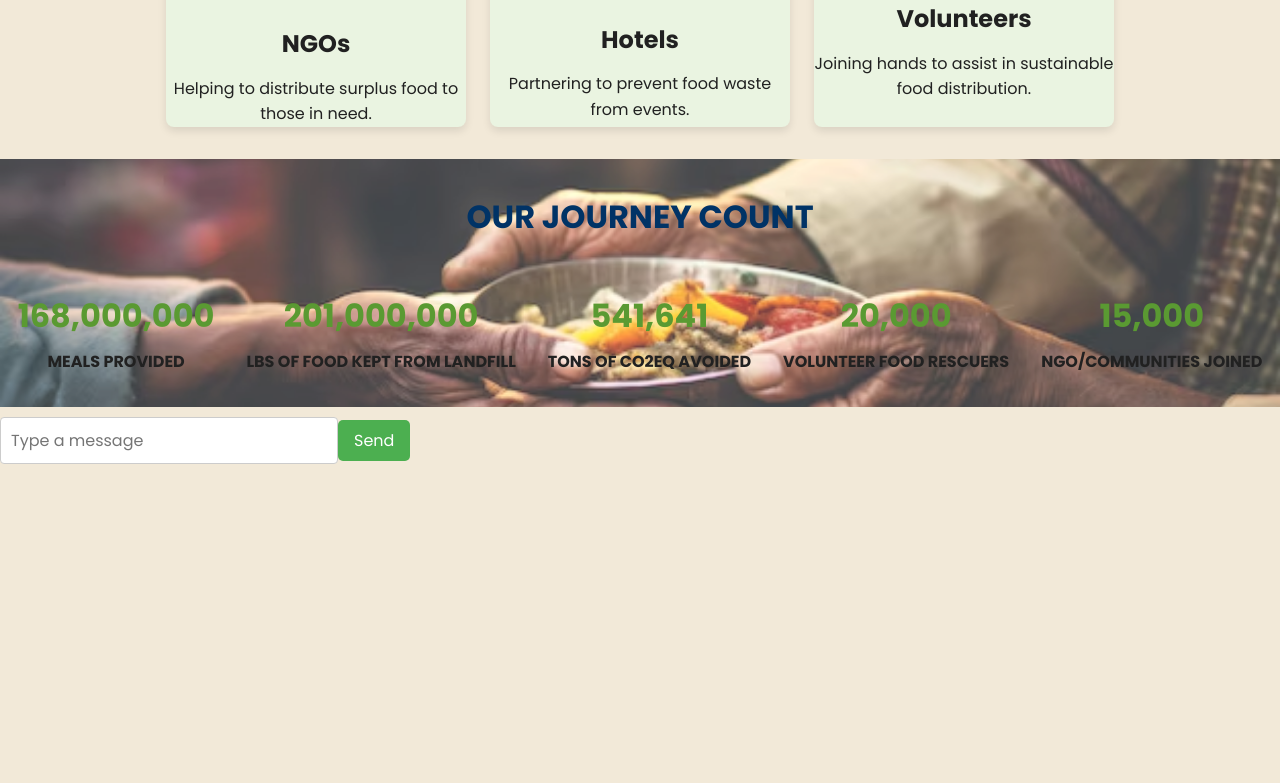
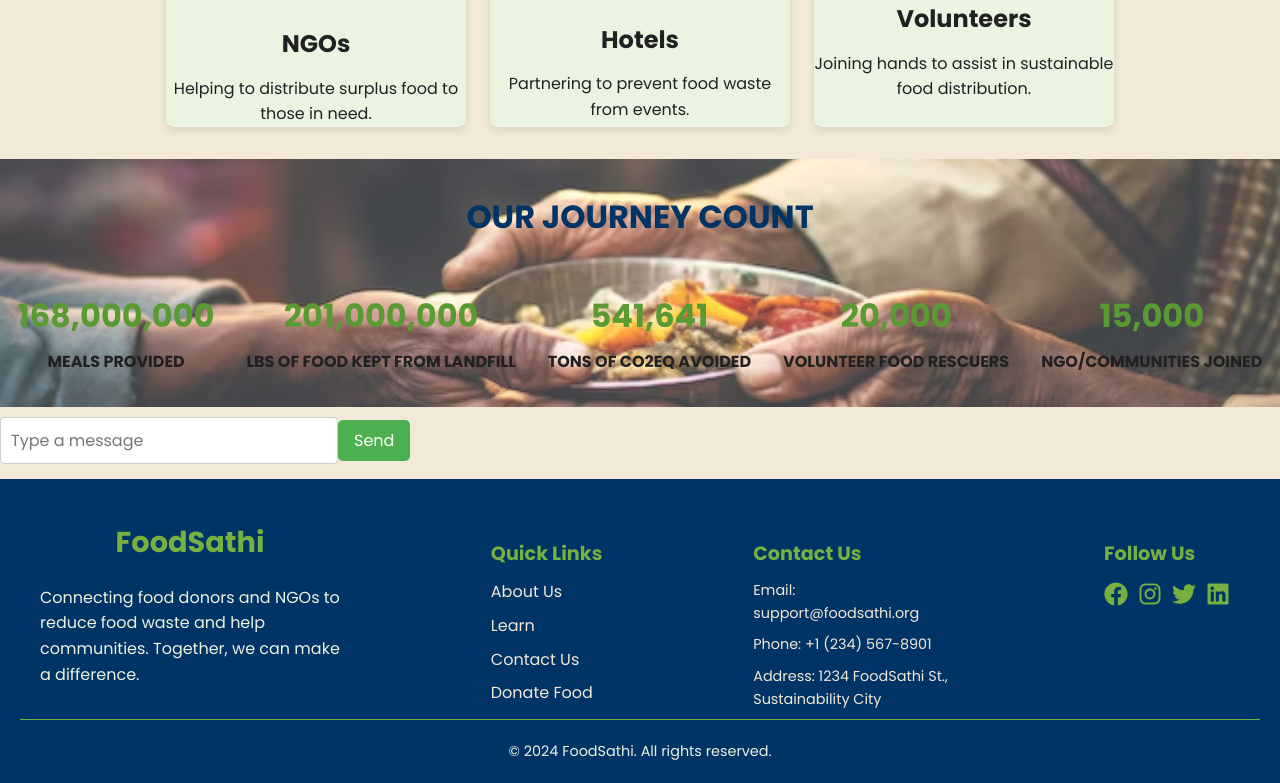
Before and after one commit to kunalvrma/foodsathi, a React (Create React App) app in the folder my-frontend/: page / in a window 1280 px wide. Shown: the part 1810-2593 px from the top of the page. Before the commit the page ends 2289 px from the top, so only its background shows below. Built offline with nearby package versions, Linux system fonts and the light colour scheme.

Commit message:
Footer updated

```diff
--- a/my-frontend/src/App.js
+++ b/my-frontend/src/App.js
@@ -23,6 +23,7 @@ import RecieverTracking from './Components/DonationTracking/RecieverTracking';
 import ContactUs from './Components/support/ContactUs';
 import ProtectedRoute from './Components/ProtectedRoutes';
 import PostDonation from './Components/Dashboard/RestaurantDashboard/PostDonation';
+import Footer from './Components/Footer/Footer';
 
 const App = () => {
   return (
@@ -37,7 +38,8 @@ const App = () => {
           <ImageCardSection />
           <FoodSathies/>
           <JourneyCount />
-          <ChatBot/>   </>} />
+          <ChatBot/>
+          <Footer/>  </>} />
 
         <Route path="/login" element={<Login />} />
         <Route path="/register" element={<Register />} />
--- a/my-frontend/src/Components/Footer/Footer.js
+++ b/my-frontend/src/Components/Footer/Footer.js
@@ -1,11 +1,58 @@
-import React from 'react'
-import './footer.css'
+// src/components/Footer.js
+import React from 'react';
+import './footer.css';
+import { FaFacebook, FaInstagram, FaTwitter, FaLinkedin } from 'react-icons/fa';
+
 const Footer = () => {
   return (
-    <div>
-      Footer
-    </div>
-  )
-}
+    <footer className="footer">
+      <div className="footer-container">
 
-export default Footer
+        {/* Logo and Brief Description */}
+        <div className="footer-logo">
+          <h2>FoodSathi</h2>
+          <p>
+            Connecting food donors and NGOs to reduce food waste and help communities. Together, we can make a difference.
+          </p>
+        </div>
+
+        {/* Quick Links */}
+        <div className="footer-links">
+          <h3>Quick Links</h3>
+          <ul>
+            <li><a href="/about">About Us</a></li>
+            <li><a href="/learn">Learn</a></li>
+            <li><a href="/contact">Contact Us</a></li>
+            <li><a href="/donate">Donate Food</a></li>
+          </ul>
+        </div>
+
+        {/* Contact Information */}
+        <div className="footer-contact">
+          <h3>Contact Us</h3>
+          <p>Email: support@foodsathi.org</p>
+          <p>Phone: +1 (234) 567-8901</p>
+          <p>Address: 1234 FoodSathi St., Sustainability City</p>
+        </div>
+
+        {/* Social Media Links */}
+        <div className="footer-social">
+          <h3>Follow Us</h3>
+          <div className="social-icons">
+            <a href="https://facebook.com" aria-label="Facebook"><FaFacebook /></a>
+            <a href="https://instagram.com" aria-label="Instagram"><FaInstagram /></a>
+            <a href="https://twitter.com" aria-label="Twitter"><FaTwitter /></a>
+            <a href="https://linkedin.com" aria-label="LinkedIn"><FaLinkedin /></a>
+          </div>
+        </div>
+      </div>
+
+      {/* Footer Bottom */}
+      <div className="footer-bottom">
+        <p>&copy; {new Date().getFullYear()} FoodSathi. All rights reserved.</p>
+      </div>
+    </footer>
+  );
+};
+
+export default Footer;
--- a/my-frontend/src/Components/Footer/footer.css
+++ b/my-frontend/src/Components/Footer/footer.css
@@ -1 +1,100 @@
 /*# sourceMappingURL=footer.css.map */
+/* src/components/Footer.css */
+
+.footer {
+    background-color: #003366;
+    color: #F2E9D8;
+    padding: 40px 20px 20px;
+    font-family: Arial, sans-serif;
+  }
+
+  .footer-container {
+    display: flex;
+    flex-wrap: wrap;
+    justify-content: space-between;
+    max-width: 1200px;
+    margin: 0 auto;
+    gap: 20px;
+  }
+
+  .footer-logo h2 {
+    font-size: 1.8rem;
+    color: #76B041;
+  }
+
+  .footer-logo p {
+    font-size: 1rem;
+    color: #EAF4E1;
+    margin-top: 10px;
+    max-width: 300px;
+  }
+
+  .footer-links, .footer-contact, .footer-social {
+    max-width: 200px;
+  }
+
+  .footer-links h3, .footer-contact h3, .footer-social h3 {
+    font-size: 1.2rem;
+    margin-bottom: 10px;
+    color: #76B041;
+  }
+
+  .footer-links ul {
+    list-style: none;
+    padding: 0;
+  }
+
+  .footer-links ul li {
+    margin-bottom: 8px;
+  }
+
+  .footer-links ul li a {
+    text-decoration: none;
+    color: #F2E9D8;
+  }
+
+  .footer-links ul li a:hover {
+    color: #EAF4E1;
+  }
+
+  .footer-contact p {
+    font-size: 0.9rem;
+    margin: 8px 0;
+    color: #F2E9D8;
+  }
+
+  .footer-social .social-icons a {
+    margin-right: 10px;
+    font-size: 1.5rem;
+    color: #76B041;
+    transition: color 0.3s;
+  }
+
+  .footer-social .social-icons a:hover {
+    color: #EAF4E1;
+  }
+
+  .footer-bottom {
+    text-align: center;
+    font-size: 0.9rem;
+    color: #EAF4E1;
+    padding-top: 20px;
+    border-top: 1px solid #76B041;
+  }
+
+  .footer-bottom p {
+    margin: 0;
+  }
+
+  /* Responsive Footer */
+  @media (max-width: 768px) {
+    .footer-container {
+      flex-direction: column;
+      align-items: center;
+      text-align: center;
+    }
+
+    .footer-logo, .footer-links, .footer-contact, .footer-social {
+      max-width: none;
+    }
+  }
```
Also changed, not shown: my-frontend/src/Components/Footer/footer.scss (deleted).
